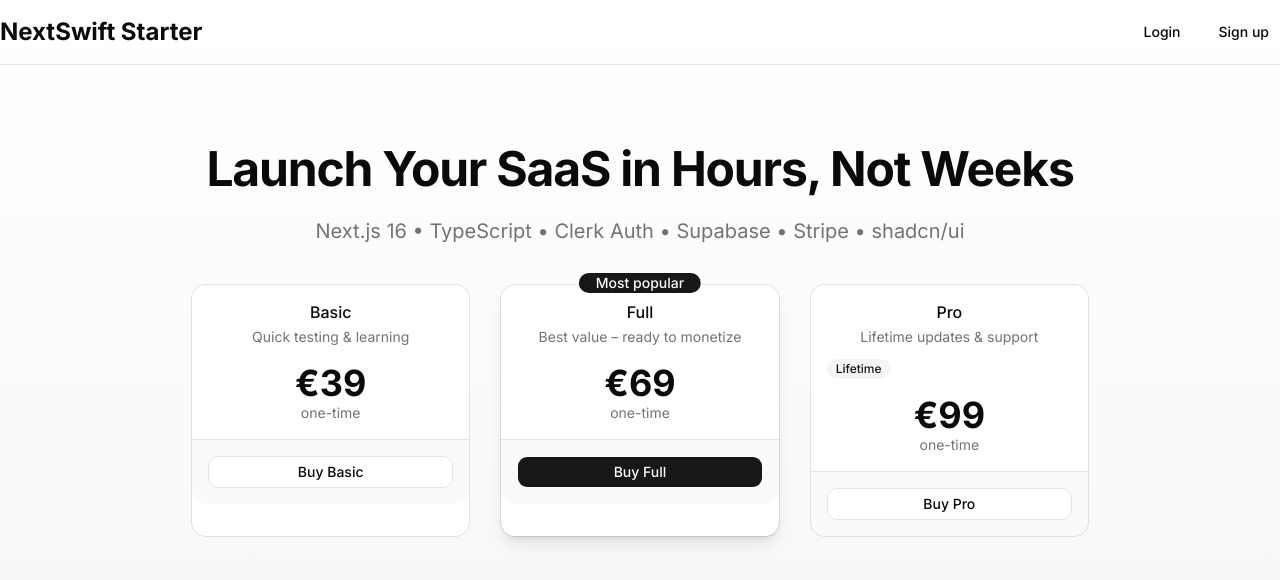
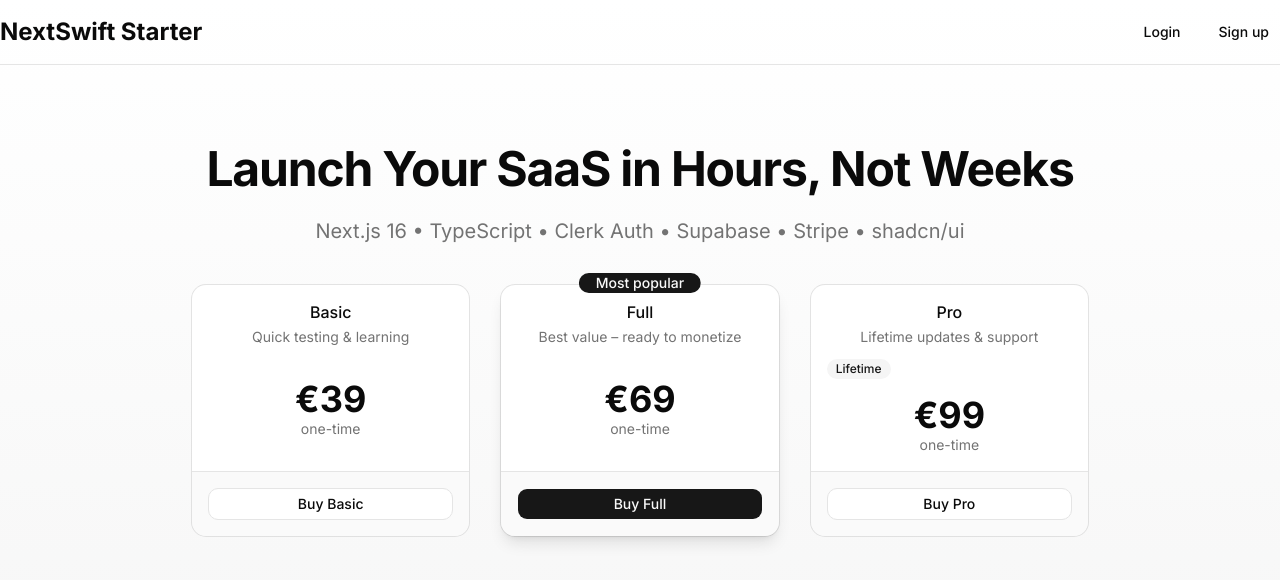
Before and after one commit to francklebas/next-swift, a Next.js app: page / in a window 1280 px wide. Shown: the top 580 px of the page. Built offline with nearby package versions, Linux system fonts and the light colour scheme; no server answers.

Commit message:
Align card footers to bottom

```diff
--- a/app/page.tsx
+++ b/app/page.tsx
@@ -30,7 +30,7 @@ export default function Home() {
 
           <div className="grid gap-8 md:grid-cols-3">
             {/* Basic */}
-            <Card>
+            <Card className="flex flex-col justify-between">
               <CardHeader>
                 <CardTitle>Basic</CardTitle>
                 <CardDescription>Quick testing & learning</CardDescription>
@@ -53,7 +53,7 @@ export default function Home() {
             </Card>
 
             {/* Full – highlighted */}
-            <Card className="border-primary shadow-lg relative overflow-visible">
+            <Card className="flex flex-col justify-between border-primary shadow-lg relative overflow-visible">
               <div className="absolute -top-3 left-1/2 -translate-x-1/2">
                 <Badge variant="default" className="px-4 py-1 text-sm">
                   Most popular
@@ -81,7 +81,7 @@ export default function Home() {
             </Card>
 
             {/* Pro */}
-            <Card>
+            <Card className="flex flex-col justify-between">
               <CardHeader>
                 <CardTitle>Pro</CardTitle>
                 <CardDescription>Lifetime updates & support</CardDescription>
```
